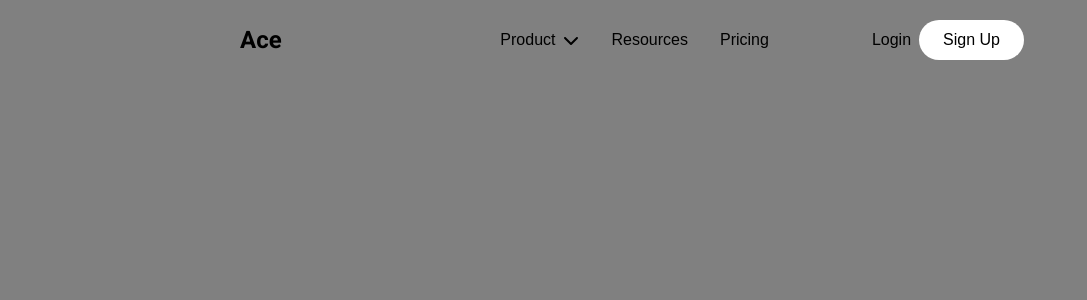
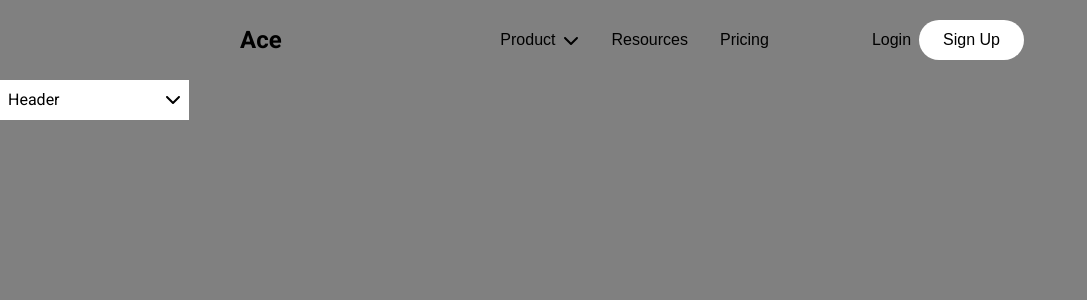
Before and after one commit to juanmaurente/Ace-Investments, a React (Vite) app: page / in a window 1280 px wide. Shown: the top 300 px of the page, without its empty margins (0-1087 px from the left). Built offline with nearby package versions, Linux system fonts and the light colour scheme; a web font is replaced by a local one.

Commit message:
fixing style of collapsible component

```diff
--- a/src/App.tsx
+++ b/src/App.tsx
@@ -1,15 +1,14 @@
-
-import './App.css'
-import Navbar from './components/Navbar/Navbar'
+import './App.css';
+import Collapsible from './components/Collapsible/Collapsible';
+import Navbar from './components/Navbar/Navbar';
 
 function App() {
-
-
-  return (
-    <>
-    <Navbar />
-    </>
-  )
+	return (
+		<>
+			<Navbar />
+			<Collapsible />
+		</>
+	);
 }
 
-export default App
+export default App;
--- a/src/components/Collapsible/Collapsible.module.css
+++ b/src/components/Collapsible/Collapsible.module.css
@@ -1,7 +1,14 @@
+.collapsible {
+	width: fit-content;
+}
+
 .collapsibleHeader {
 	display: flex;
+	justify-content: space-between;
 	align-items: center;
 	gap: 16px;
+	padding: 8px;
+	background-color: white;
 }
 
 .collapsibleHeader h3 {
@@ -21,10 +28,12 @@
 .collapsibleContent {
 	max-height: 0;
 	overflow: hidden;
-	transition: all 0.2s ease-in-out;
+	transition: all 0.3s ease-in-out;
+	width: fit-content;
 }
 
 .collapsibleContent.contentExpanded {
+	max-height: 100vh;
 	overflow: visible;
 }
 
```
